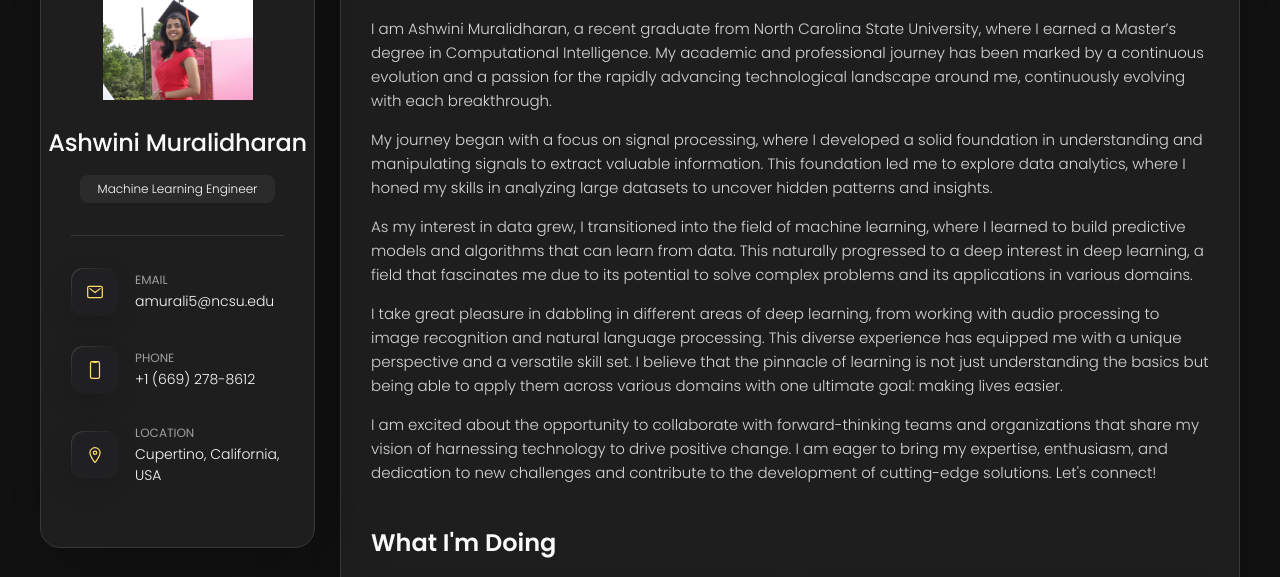
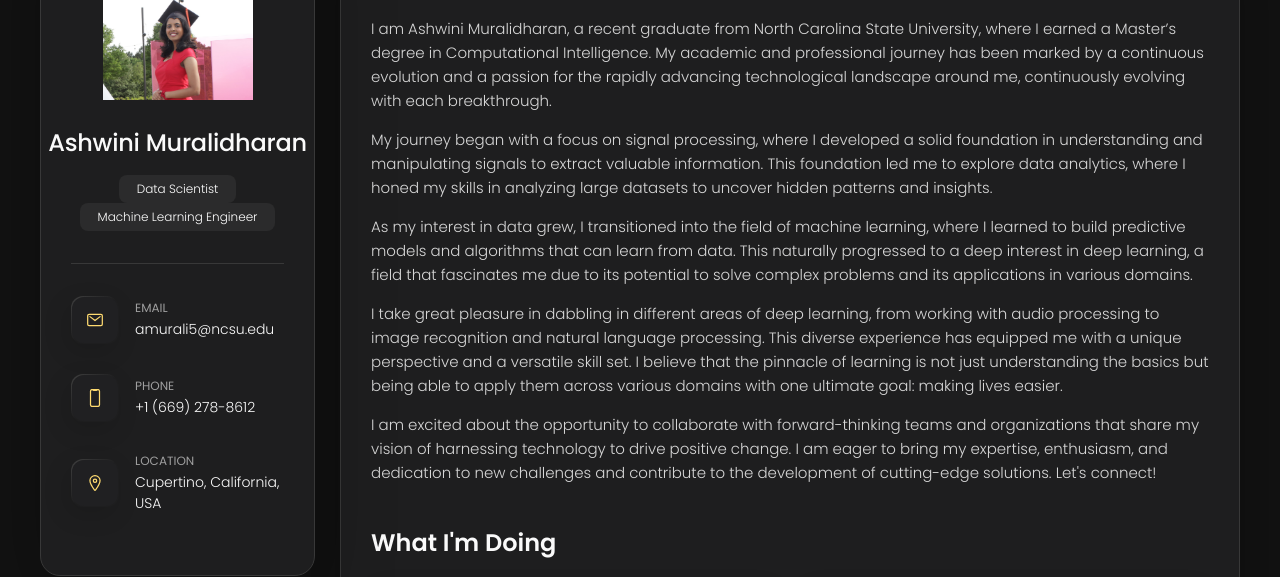
Before and after one commit to Ashwiinii/Ashwiinii.github.io, a plain HTML site: page index.html in a window 1280 px wide. Shown: the part 162-739 px from the top of the page. Drawn offline with nearby package versions, Linux system fonts and the light colour scheme.

Commit message:
Minor changes

```diff
--- a/index.html
+++ b/index.html
@@ -48,6 +48,7 @@
         <div class="info-content">
           <h1 class="name" title="Ashwini Muralidharan">Ashwini Muralidharan</h1>
 
+          <p class="title">Data Scientist</p>
           <p class="title">Machine Learning Engineer</p>
         </div>
 
```
